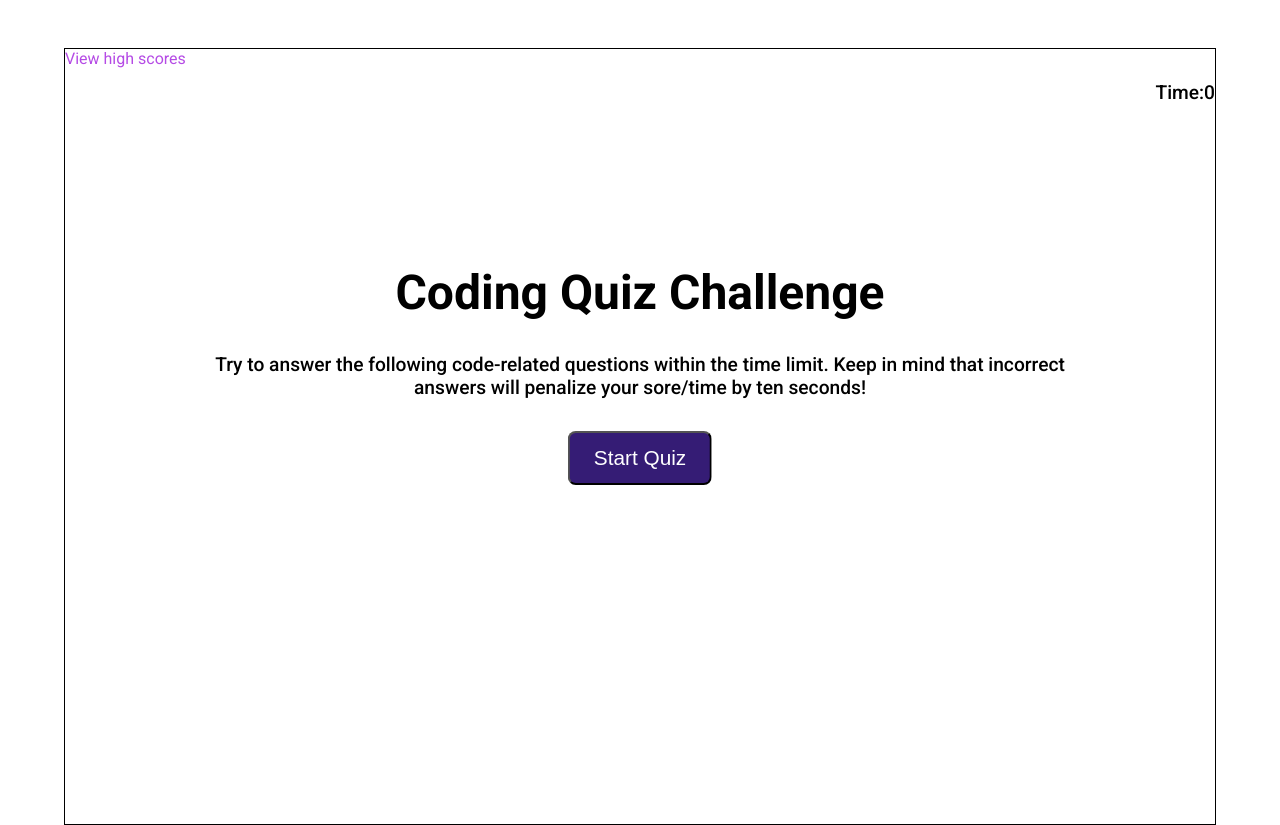
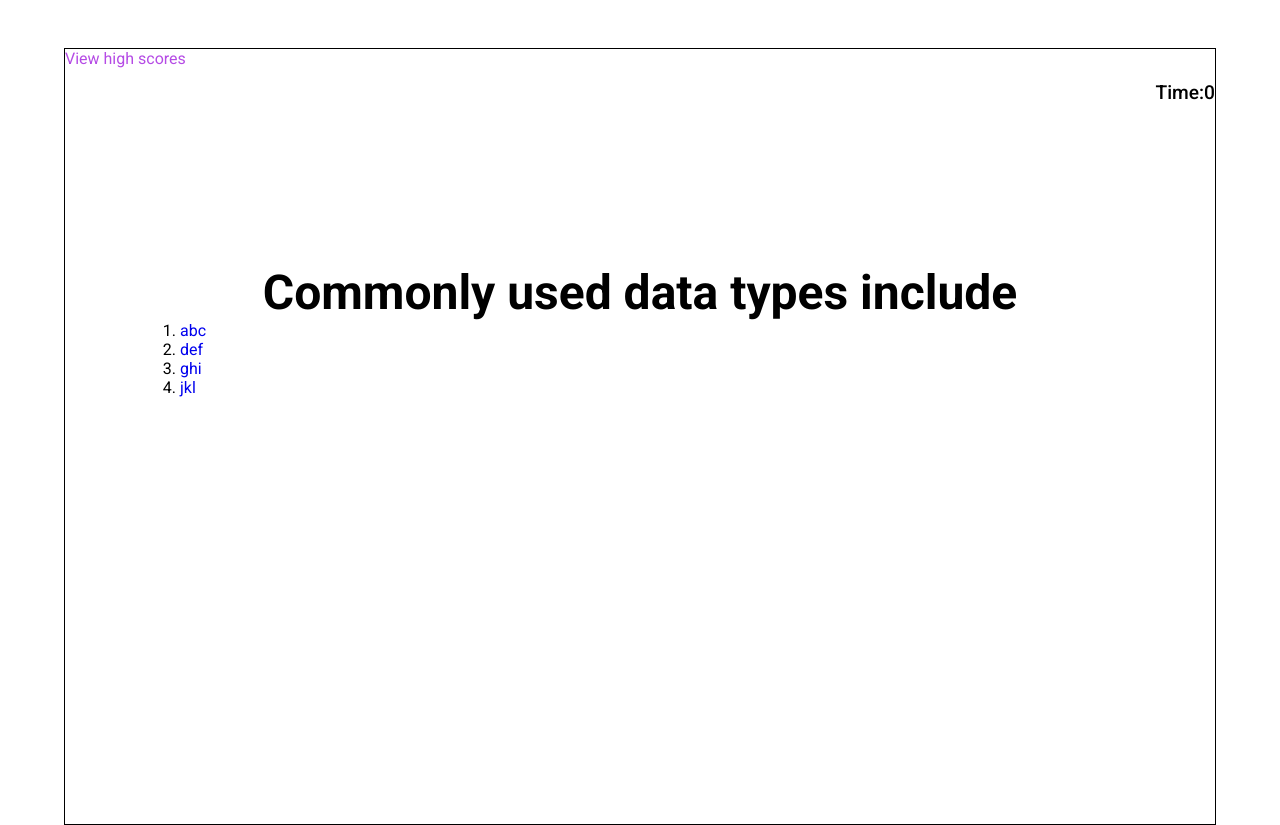
Before and after one commit to DexterDick/coding-assessment-quiz, a plain HTML site: page index.html in a window 1280 px wide. Both pictures are taken after a click on the button "Start Quiz". Drawn offline with Linux system fonts and the light colour scheme.

Commit message:
updated loadQuestion function and css

```diff
--- a/Develop/js/script.js
+++ b/Develop/js/script.js
@@ -1,5 +1,7 @@
 const startQuiz_btn = document.querySelector(".btn-start");
-console.log(startQuiz_btn);
+const questionEL = document.querySelector("h1");
+const timeCountEL = document.querySelector(".timeCount");
+const mainEL = document.querySelector("main");
 
 const quizQuestions = [
   {
@@ -52,65 +54,49 @@ const quizQuestions = [
     },
     correctAnswer: 5,
   },
-  {
-    question: "Commonly used data types include",
-    answers: {
-      1: " abc",
-      2: " def",
-      3: "ghi",
-      4: "jkl",
-    },
-    correctAnswer: 6,
-  },
-  {
-    question: "Commonly used data types include",
-    answers: {
-      1: " abc",
-      2: " def",
-      3: "ghi",
-      4: "jkl",
-    },
-    correctAnswer: 7,
-  },
-  {
-    question: "Commonly used data types include",
-    answers: {
-      1: " abc",
-      2: " def",
-      3: "ghi",
-      4: "jkl",
-    },
-    correctAnswer: 8,
-  },
-  {
-    question: "Commonly used data types include",
-    answers: {
-      1: " abc",
-      2: " def",
-      3: "ghi",
-      4: "jkl",
-    },
-    correctAnswer: 9,
-  },
-  {
-    question: "Commonly used data types include",
-    answers: {
-      1: " abc",
-      2: " def",
-      3: "ghi",
-      4: "jkl",
-    },
-    correctAnswer: 10,
-  },
 ];
 
 // Check if quiz is started
 let start = false;
+let count = 0;
+
+timeCountEL.textContent = count;
+
+// 1. show landing page  set timer to zero
+// 2.  start quiz when start quiz button is clicked
+// 3. ininilize and start timmer and load first question
+// 4. choose answer. if correct display correct else wrong!
+// 5. display final score of timer
+// 6  submit and save to local storage final score
+// 7. display highscores - allow user to click go back button or clear high scores to remove high scores from local storage.
 
 function startQuiz() {
+  let questionCount = 0;
   start = true;
   if (start) {
     console.log("Quiz started");
+
+    // load first question in array:
+    loadQueston(questionCount);
+  }
+}
+
+function loadQueston(questionNumber) {
+  questionEL.innerText = quizQuestions[questionNumber].question;
+  document.querySelector("main p").remove();
+  document.querySelector(".btn-start").remove();
+  const olEL = document.createElement("ol");
+
+  mainEL.appendChild(olEL);
+  for (ans in quizQuestions[questionNumber].answers) {
+    const liEL = document.createElement("li");
+    const aEL = document.createElement("a");
+    aEL.setAttribute("href", "#");
+    aEL.innerText = quizQuestions[questionNumber].answers[ans];
+    liEL.appendChild(aEL);
+    olEL.appendChild(liEL);
+
+    console.log(quizQuestions[questionNumber].answers[ans]);
   }
 }
 
--- a/index.html
+++ b/index.html
@@ -11,7 +11,7 @@
     <div class="container">
       <header>
         <a href="#" class="high-scores">View high scores</a>
-        <p>Time:<span>0</span></p>
+        <p>Time:<span class="timeCount"></span></p>
       </header>
       <main>
         <h1>Coding Quiz Challenge</h1>
```
